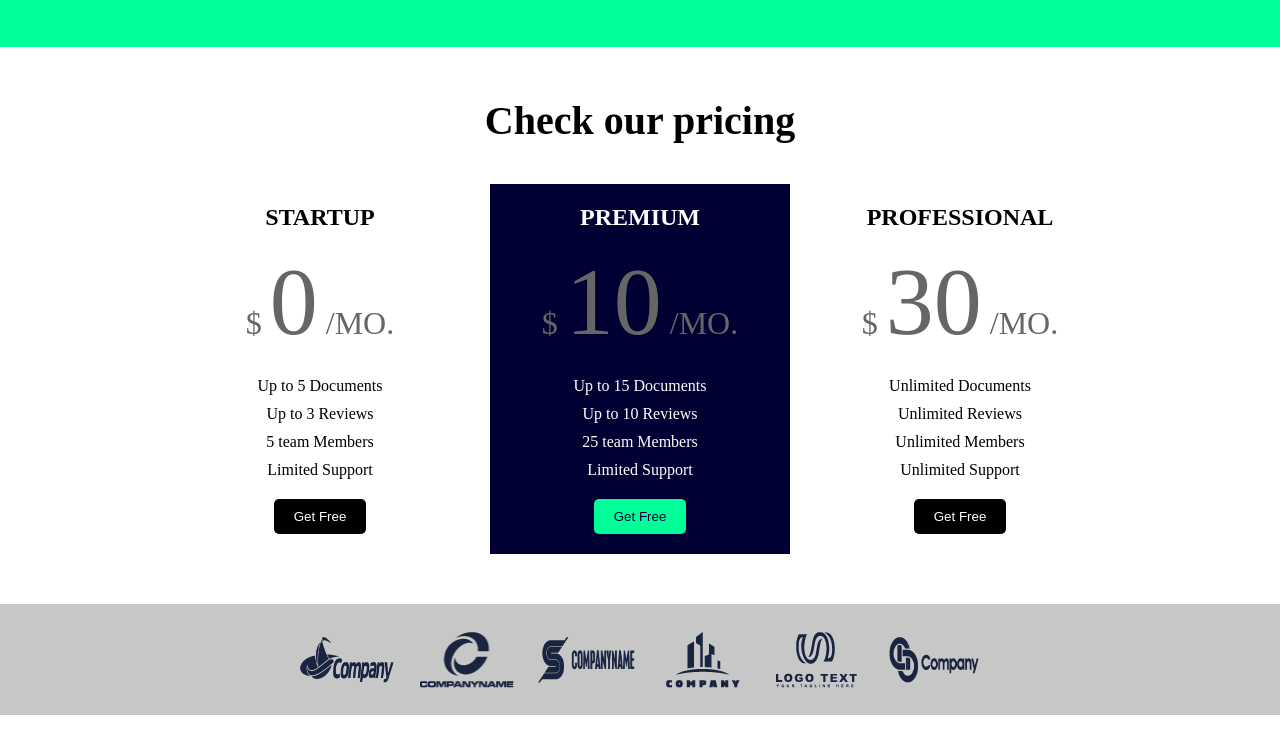
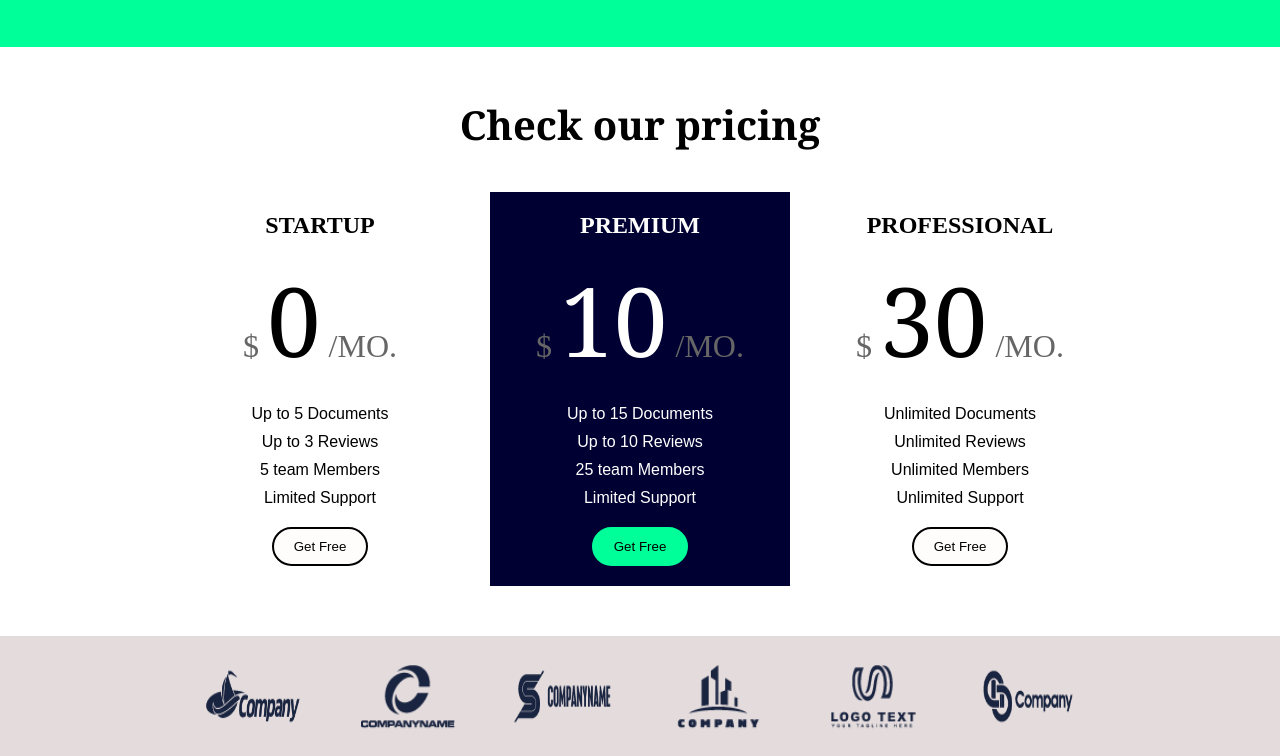
Before and after one commit to yasusanchez/proyecto_Atlas, a plain HTML site: page index.html in a window 1280 px wide. Shown: the part 2067-2823 px from the top of the page. Before the commit the page ends 2782 px from the top, so only its background shows below. Drawn offline with Linux system fonts and the light colour scheme.

Commit message:
avances y ajustes

```diff
--- a/style/index.css
+++ b/style/index.css
@@ -146,7 +146,7 @@ button {
     color: #fff;
     border: none;
     padding: 10px 20px;
-    border-radius: 5px;
+    border-radius: 70px;
     cursor: pointer;
 }
 
@@ -157,12 +157,13 @@ button:hover {
 .pricing {
     text-align: center;
     padding: 50px 20px;
-    background-color: #fff;
+    background-color: #ffffff;
 }
 
 .pricing h2 {
     font-size: 2.5em;
     margin-bottom: 40px;
+    font-family:Cambria, Cochin, Georgia, Times, 'Times New Roman', serif;
 }
 
 .pricing-container {
@@ -199,11 +200,27 @@ button:hover {
     font-size: 3em;
 }
 
+.pricing-plan:nth-last-child(3) .price span {
+    color: #000000;
+    font-family:  Cambria, Cochin, Georgia, Times, 'Times New Roman', serif;
+}
+
+.pricing-plan:nth-last-child(2) .price span {
+    color: #ffffff;
+    font-family:  Cambria, Cochin, Georgia, Times, 'Times New Roman', serif;
+}
+
+.pricing-plan:nth-last-child(1) .price span {
+    color: #000000;
+    font-family: Cambria, Cochin, Georgia, Times, 'Times New Roman', serif;
+}
+
 .pricing-plan ul {
     list-style: none;
     padding: 0;
     margin: 20px 0;
     color: inherit;
+    font-family: Arial, Helvetica, sans-serif;
 }
 
 .pricing-plan ul li {
@@ -211,26 +228,35 @@ button:hover {
 }
 
 .pricing-plan button {
-    background-color: #000;
-    color: #fff;
-    border: none;
+    background-color: #fffcfc;
+    color: #000000;
+    border: 2px solid #000000;
     padding: 10px 20px;
-    border-radius: 5px;
+    border-radius: 70px;
     cursor: pointer;
 }
 
 .pricing-plan.featured button {
     background-color: #00ff99;
-    color: #000033;
+    color: #000000;
+    border: 2px solid #00ff99;
 }
 
-.pricing-plan button:hover {
-    background-color: #333;
+.pricing-plan:nth-child(1) button:hover {
+    background-color: #b1b1b1ef;
+}
+
+.pricing-plan:nth-child(2) button:hover {
+    background-color: #84d8b7;
+}
+
+.pricing-plan:nth-child(3) button:hover {
+    background-color: #b1b1b1ef;
 }
 
 .footer {
-    background-color: #c8c7c7;
-    width: 100%; /* Make sure the footer takes the full width of the page */
+    background-color: #e4dcdc;
+    width: 100%;
     padding: 20px 0;
     text-align: center;
 }
@@ -238,13 +264,14 @@ button:hover {
 .footer-container {
     display: flex;
     justify-content: center;
-    gap: 20px;
+    gap: 15px;
     flex-wrap: wrap;
 }
 
 .footer-container img {
     max-width: 100px;
-    height: auto;
+    height: 80px;
+    margin: 0 20px;
 }
 
 .contact-section {
@@ -309,4 +336,5 @@ footer .social-icons a {
 footer .social-icons img {
     width: 24px;
     height: 24px;
+    margin: 0 10px;
 }
```
